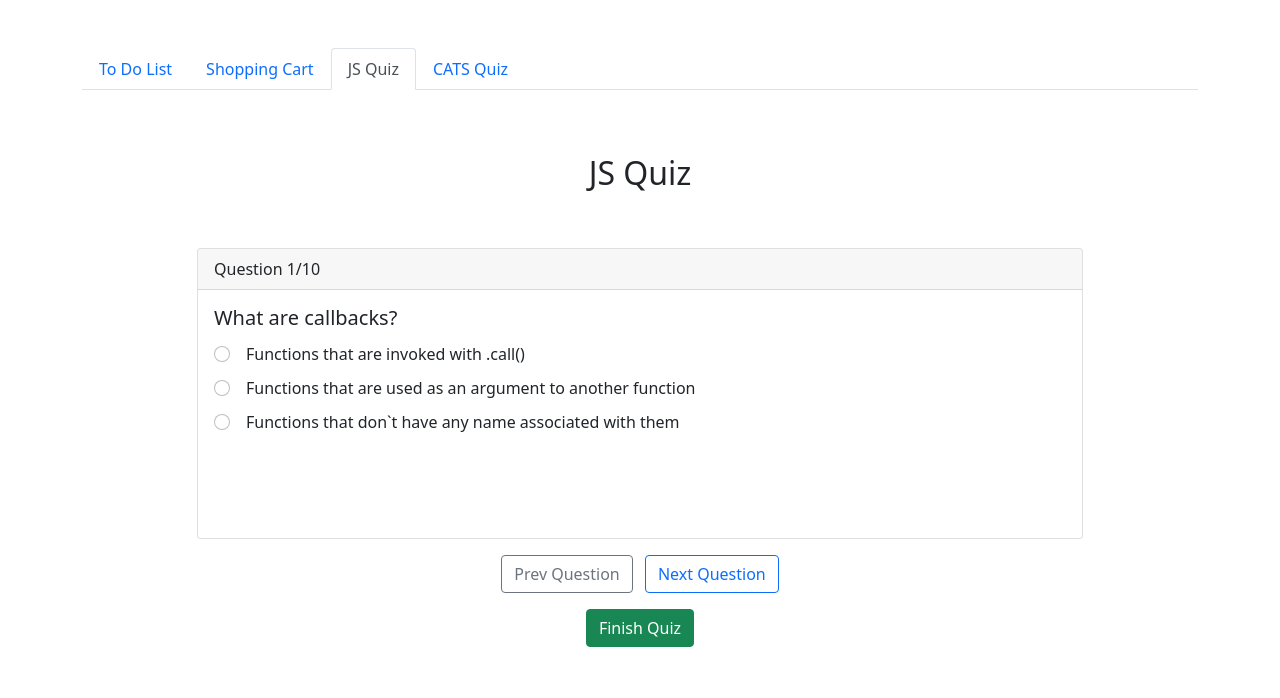
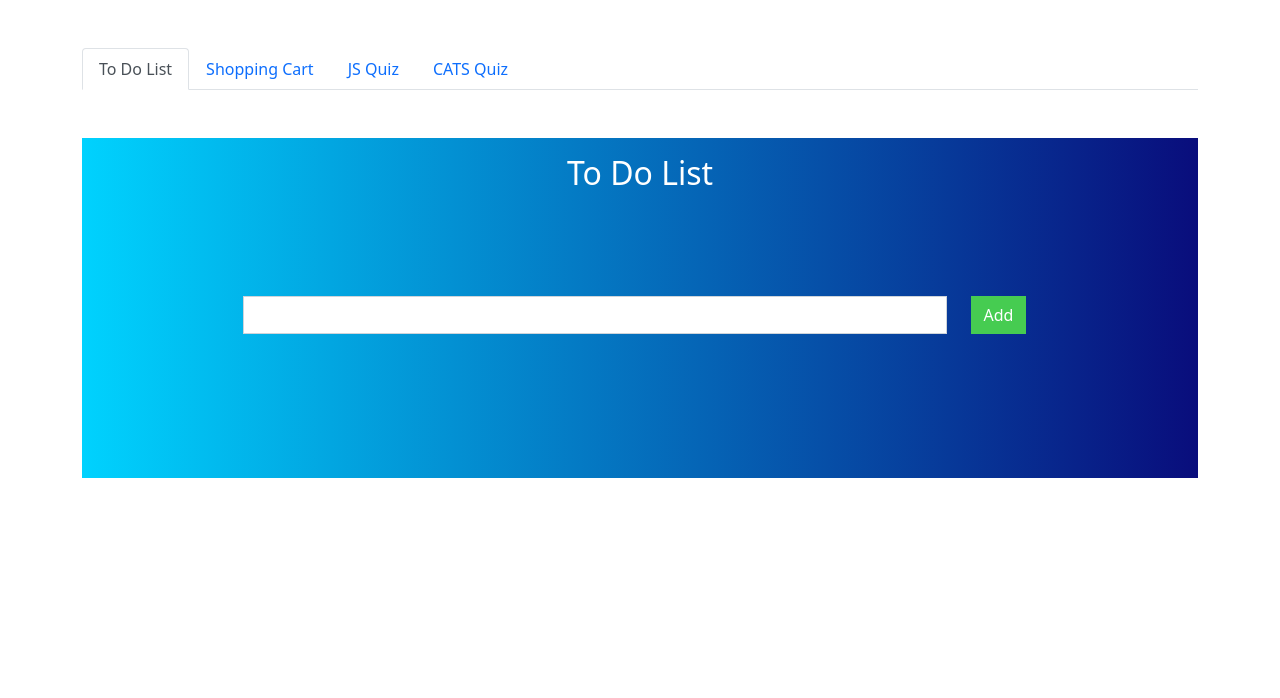
Before and after one commit to satanasova/AA-JS-Task, a website: page index.html in a window 1280 px wide. Drawn offline with nearby package versions, Linux system fonts and the light colour scheme.

Commit message:
final version before sending

```diff
--- a/assets/js/quiz.js
+++ b/assets/js/quiz.js
@@ -30,7 +30,6 @@ function quiz(quizID,questionsArray) {
             const newSlideIdx = questionIdx + 1
             const targetContainerForChoices = newSlide.querySelector('.choices');
 
-            newSlide.setAttribute('data-Idx', newSlideIdx);
             newSlide.querySelector('.question-num').innerText = `Question ${newSlideIdx}/${questionsCount}`
             newSlide.querySelector('.question').innerText = questionData.question;
 
@@ -48,22 +47,18 @@ function quiz(quizID,questionsArray) {
                 }
 
                 targetContainerForChoices.append(newChoice)
-                // console.log(questionIdx,choice,choiceIdx,questionData.answer);
             })
 
-            // console.log(newSlide);
             slider.append(newSlide)
         })
     }
 
     function initSlider() {
-        // const slidesCount = sliderContainer.querySelectorAll('.slide').length;
         let sliderIdx = + slider.getAttribute('data-idx');
         const prev = sliderContainer.querySelector('.btn-prev');
         const next = sliderContainer.querySelector('.btn-next');
 
         sliderContainer.addEventListener('click', e => {
-            // console.log(e.target);
             if (e.target === next) {
                 slider.scrollBy({top: 0, left: slider.offsetWidth, behavior: 'smooth'});
 
@@ -90,10 +85,10 @@ function quiz(quizID,questionsArray) {
             const choiceInputs = Array.from(slide.querySelectorAll('.form-check-input'));
             const answerInput = slide.querySelector('.form-check-input.answer');
 
-            // initInputs(slide,choiceInputs)
             if (choiceInputs.some(input => input.checked)){
                 slide.classList.add('answered');
             }
+
             if(answerInput.checked){
                 correctAnswersCount++;
             }
@@ -179,7 +174,7 @@ const questionsJS = [
         answer: 2
     },
     {
-        question: 'The syntax of spread operator and the rest parameter are exactly the same.',
+        question: 'The syntaxes of spread operator and the rest parameter are exactly the same.',
         choices: ['True','False'],
         answer: 0
     },
--- a/assets/js/tabs.js
+++ b/assets/js/tabs.js
@@ -6,8 +6,8 @@ function tab(elementID){
     const tabs = Array.from(tabTitles.children);
     const contents = Array.from(tabContents.children);
 
-    tabs[2].classList.add('active');
-    contents[2].classList.add('active');
+    tabs[0].classList.add('active');
+    contents[0].classList.add('active');
 
     tabTitles.addEventListener('click', e => {
         const clickedTab = e.target;
--- a/assets/js/todo.js
+++ b/assets/js/todo.js
@@ -6,7 +6,6 @@ function todo(elementID) {
 
     const taskItemTemp = todoContainer.querySelector('[data-template="task-item"]');
     taskItemTemp.removeAttribute('data-template');
-    // taskItemTemp.classList.remove('d-none');
     taskItemTemp.remove();
 
     todoContainer.addEventListener('click', e => {
--- a/assets/sass/main.scss
+++ b/assets/sass/main.scss
@@ -1,4 +1,9 @@
 @import '../../node_modules/bootstrap/dist/css/bootstrap.min.css';
+
+body {
+    min-height: 100vh;
+    position: relative;
+}
 
 .min-w-100 {
     min-width: 100%;
@@ -19,7 +24,7 @@
     }
 
     &:hover {
-        color: inherit;
+        color: black;
     }
 
     &:active {
@@ -55,18 +60,17 @@
 }
 
 .quiz {
-    .form-check-label {
-        cursor: pointer;
+    .form-check {
+        padding-left: 2rem;
+        &>*{
+            cursor: pointer;
+        }
         &:hover {
             background: rgba(0,0,0,.03);
             // color: white;
         }
     }
-}
 
-body {
-    min-height: 100vh;
-    position: relative;
     .result {
         background-color: rgba(0,0,0,0.4);
         backdrop-filter: blur(5px);
```
Also changed, not shown: index.html (+0 -2 lines), assets/css/style.css.
